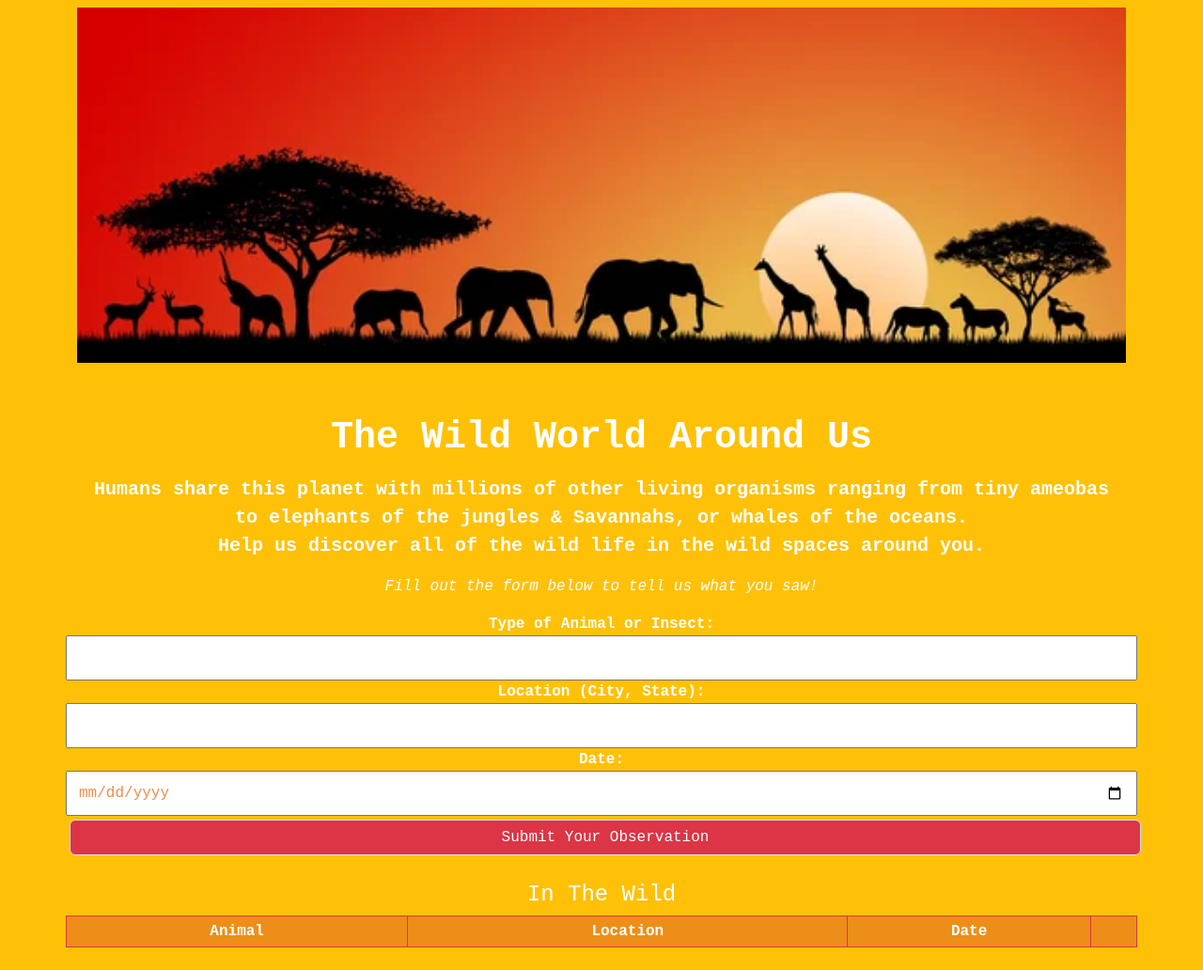
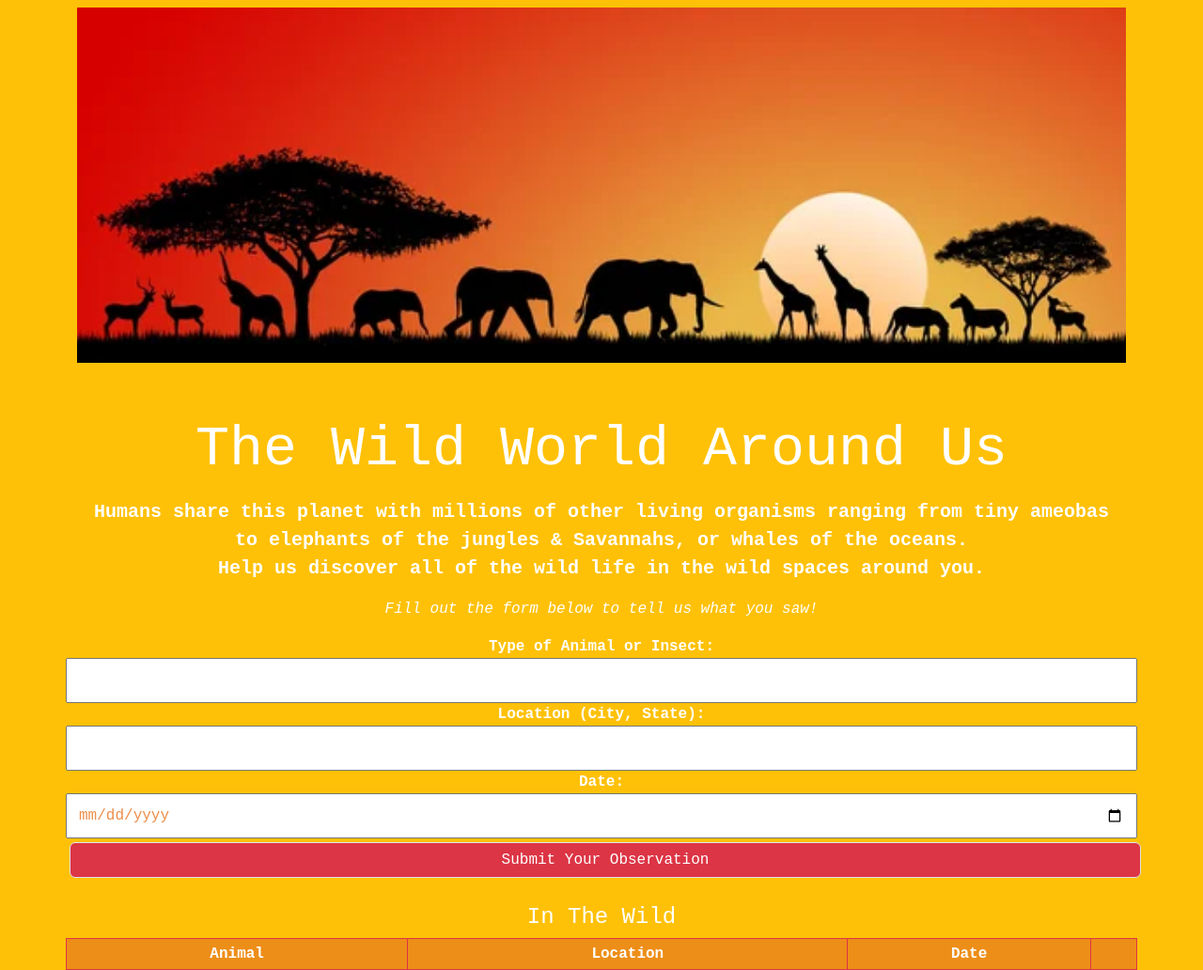
Before and after one commit to erinelise2/week10assignment, a website: page index.html in a window 1280 px wide. Shown: the whole page at 94% size. Before the commit the page ends 1008 px from the top, so only its background shows below. Drawn offline with nearby package versions, Linux system fonts and the light colour scheme.

Commit message:
messing with font size in header

```diff
--- a/index.css
+++ b/index.css
@@ -1,6 +1,8 @@
 .header {
    font-family:'Courier New', Courier, monospace;
-   font-weight: bold;
+   font-weight:500;
+   font-size: 45pt;
+   font-display: flex;
 }
 
 .explain {
```
